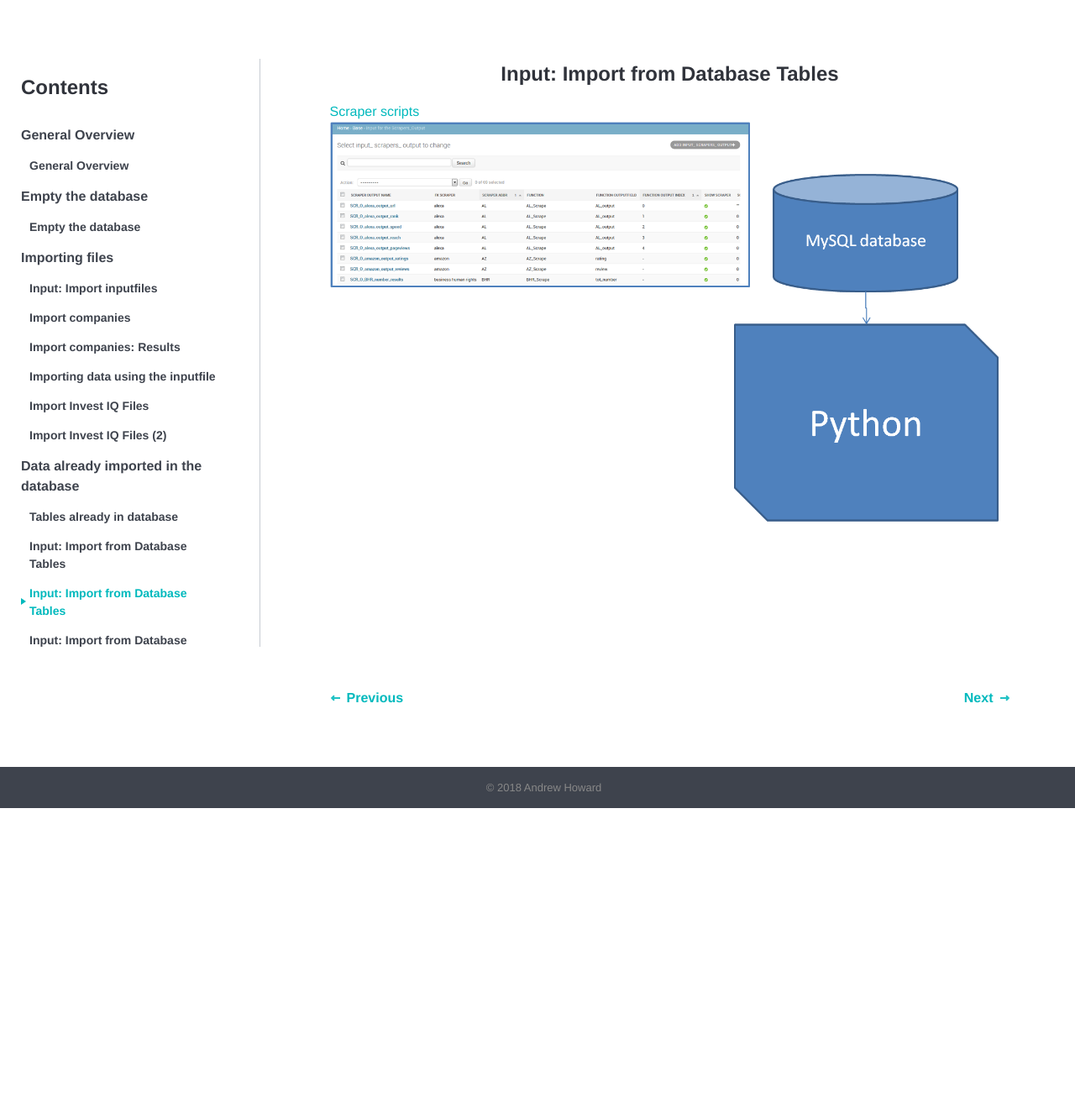
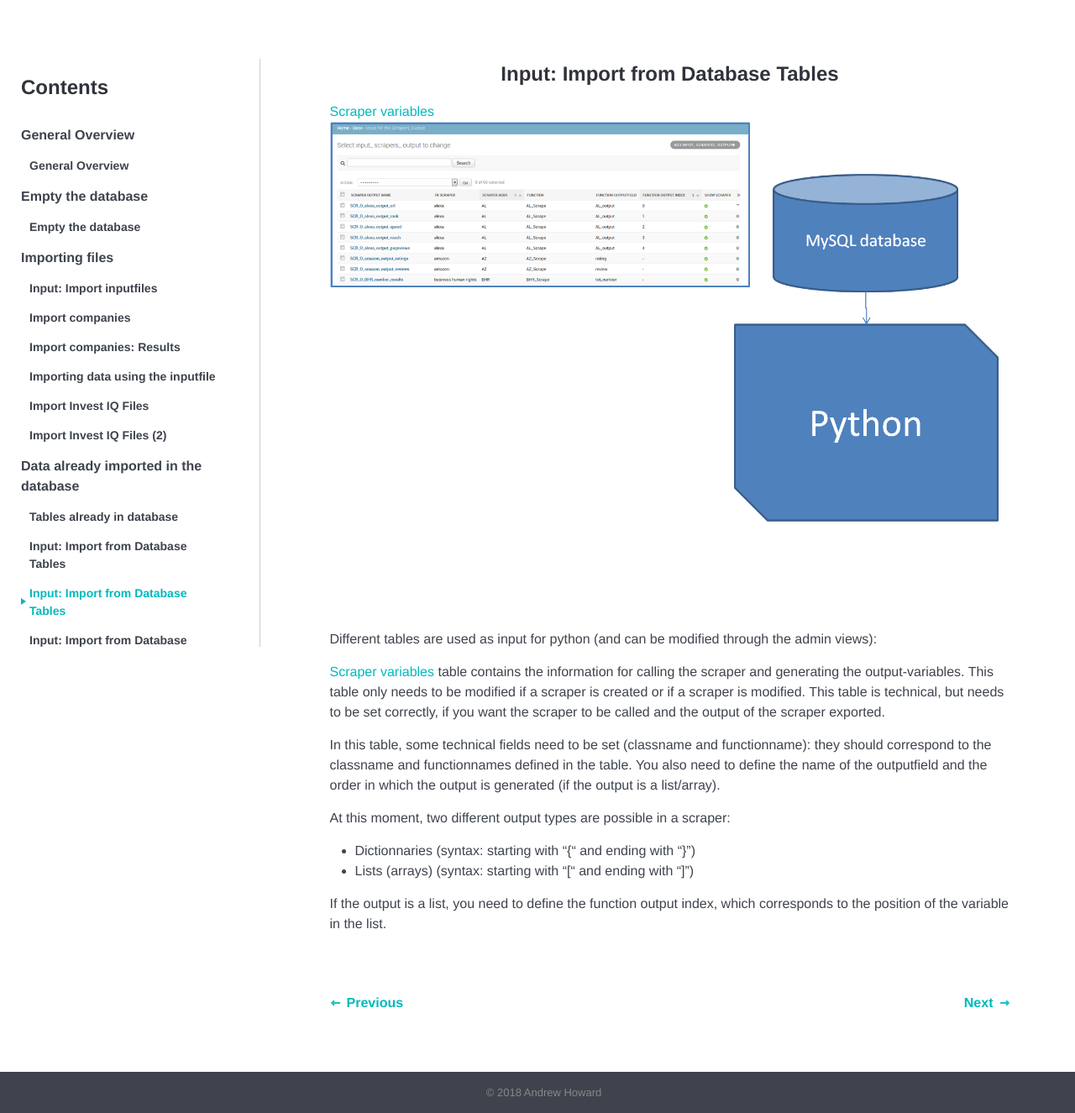
Before and after one commit to tkumpanenko/slides, a Jekyll site: the page built from _tutorials/015.html, in a window 1280 px wide. Shown: the whole page at 84% size. Built offline with Jekyll 4.4.1, drawn with Linux system fonts in a browser that asks for light colours; before the commit the page ends 962 px from its top, so only the background shows below that.

Commit message:
Update from Forestry.io - 015.html

```diff
--- a/_tutorials/015.html
+++ b/_tutorials/015.html
@@ -4,9 +4,28 @@ topic: data-in-database
 order: 3
 date: 2018-01-18 19:31:06 +0000
 ---
+<h4>Input: Import from Database Tables</h4>
+<a href="http://scrapecalctool.scibizinformatics.com/admin/base/input_scrapers_output/">Scraper variables</a>
+
+<img src="{{site.url}}{{site.baseurl}}/images/015.png" alt="">
+
+<p>Different tables are used as input for python (and can be modified through the admin views):
+</p>
 
 
-<h4>Input: Import from Database Tables</h4>
-<a href="#">Scraper scripts</a>
+<p><a href="http://scrapecalctool.scibizinformatics.com/admin/base/input_scrapers_output/">Scraper variables</a> table contains the information for calling the scraper and generating the output-variables. This table only needs to be modified if a scraper is created or if a scraper is modified.  This table is technical, but needs to be set correctly, if you want the scraper to be called and the output of the scraper exported.
+</p>
 
-<img src="{{site.url}}{{site.baseurl}}/images/015.png" alt="">
+<p>In this table, some technical fields need to be set (classname and functionname): they should correspond to the classname and functionnames defined in the table. You also need to define the name of the outputfield and the order in which the output is generated (if the output is a list/array).
+</p>
+
+<p>At this moment, two different output types are possible in a scraper:
+<ul>
+	<li>Dictionnaries (syntax: starting with “{“ and ending with “}”)
+	</li>
+	<li>Lists (arrays) (syntax: starting with “[“ and ending with “]”)
+	</li>
+</ul>
+</p>
+<p>If the output is a list, you need to define the function output index, which corresponds to the position of the variable in the list.
+</p>
```
